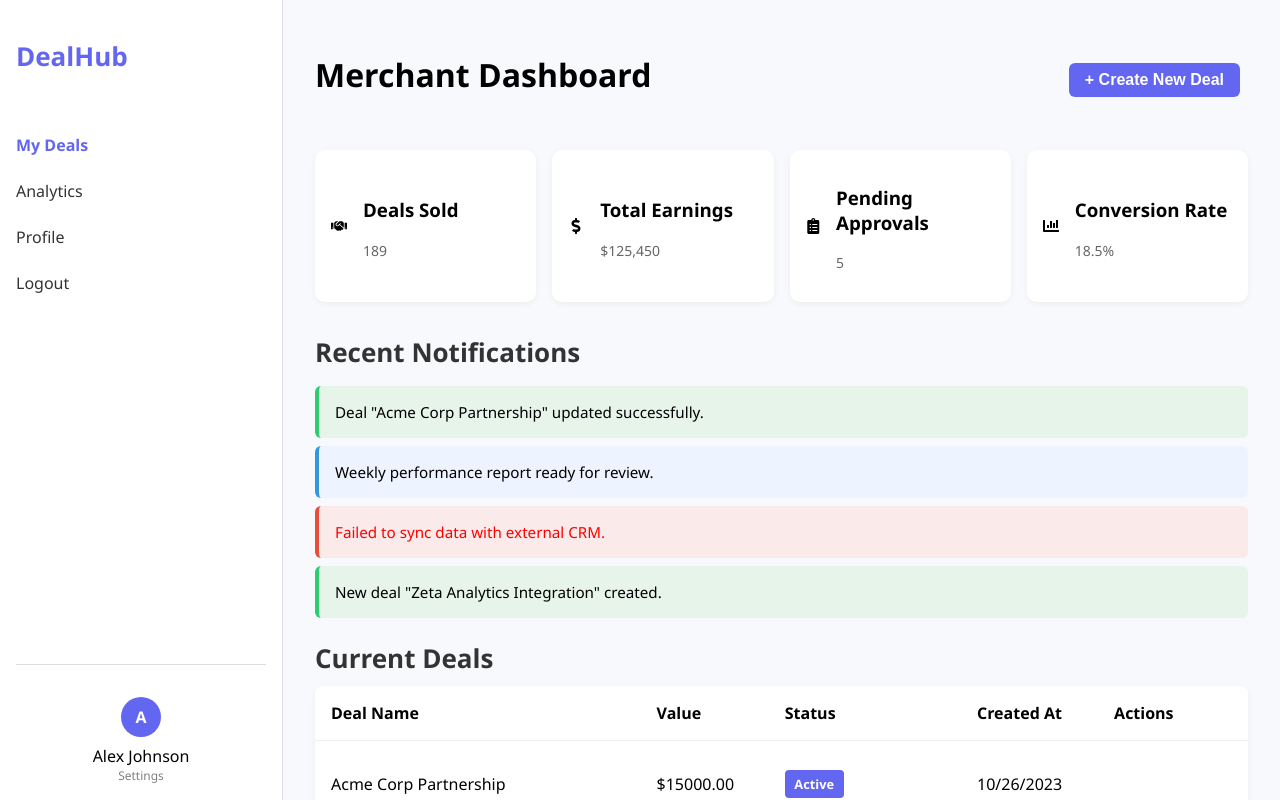
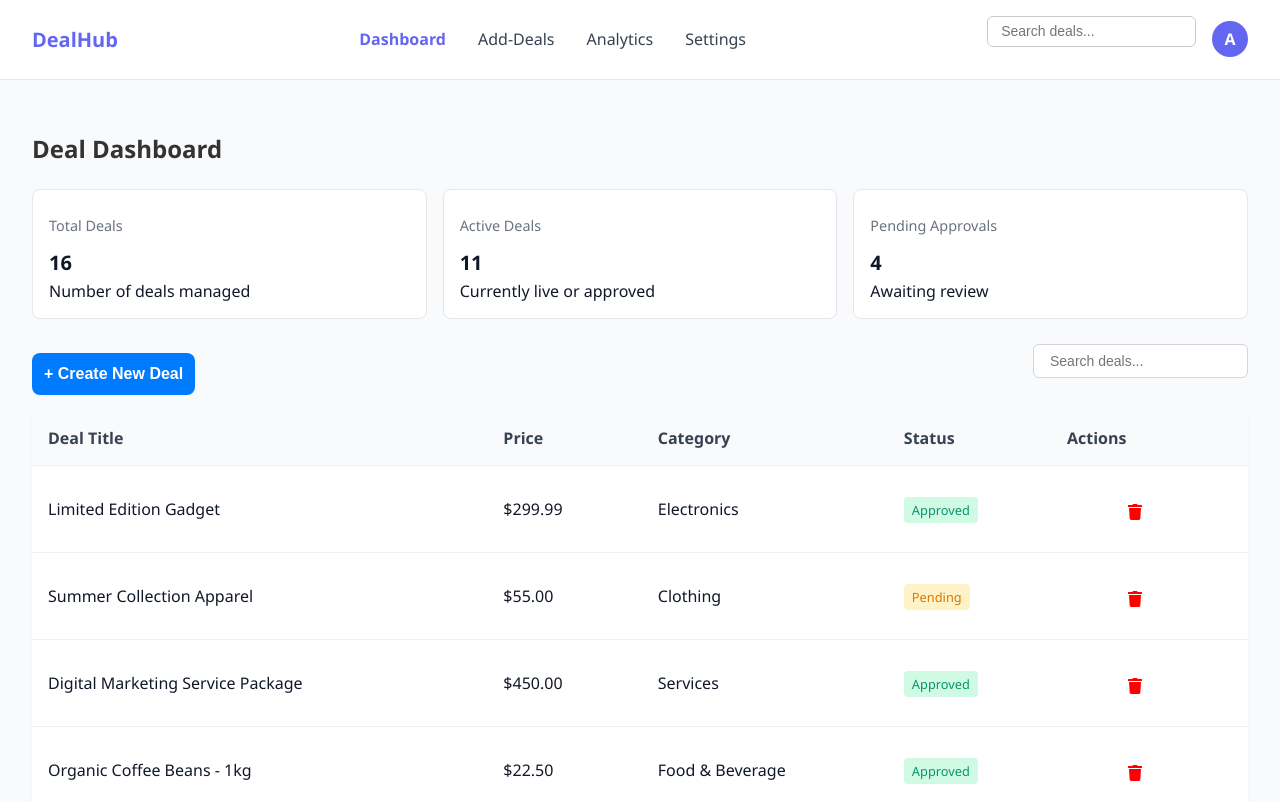
Before and after one commit to patelankeet2/Deal-Hub, a React (Create React App) app in the folder dealhub/: page /merchant-dashboard in a window 1280 px wide. Shown: the top 802 px of the page. Built offline with nearby package versions, Linux system fonts and the light colour scheme.

Commit message:
Updated Merchant Dashboard

```diff
--- a/dealhub/src/components/MerchantDashboard.css
+++ b/dealhub/src/components/MerchantDashboard.css
@@ -1,195 +1,180 @@
-/* src/components/MerchantDashboard.css */
-.merchant-dashboard {
-    display: flex;
+/* Base Layout */
+.merchant-container {
     font-family: 'Segoe UI', sans-serif;
-    height: 100vh;
-    background: #f8f9fc;
+    background: #f9fafb;
+    min-height: 100vh;
+    color: #111827;
   }
 
-  .sidebar {
-    width: 250px;
-    background: white;
-    border-right: 1px solid #ddd;
-    padding: 1rem;
+  .merchant-navbar {
     display: flex;
-    flex-direction: column;
     justify-content: space-between;
+    align-items: center;
+    padding: 1rem 2rem;
+    background: #fff;
+    border-bottom: 1px solid #e5e7eb;
   }
 
-  .sidebar-header h2 {
-    color: #6366f1;
-    margin-bottom: 2rem;
+  .merchant-logo {
+    font-size: 1.25rem;
+    font-weight: bold;
+    color:#6366f1
   }
 
-  .sidebar nav ul {
-    list-style: none;
-    padding: 0;
+  .merchant-nav-links a {
+    margin: 0 1rem;
+    color: #374151;
+    text-decoration: none;
   }
 
-  .sidebar nav li {
-    padding: 0.75rem 0;
-    color: #333;
-    cursor: pointer;
-  }
-
-  .sidebar nav li.active {
-    font-weight: bold;
+  .merchant-nav-links a.active {
     color: #6366f1;
-  }
-
-  .user-info {
-    margin-top: auto;
-    padding-top: 2rem;
-    border-top: 1px solid #ddd;
-    text-align: center;
-  }
-
-  .avatar {
-    width: 40px;
-    height: 40px;
-    border-radius: 50%;
-    background: #6366f1;
-    color: white;
-    display: flex;
-    align-items: center;
-    justify-content: center;
-    margin: 0 auto;
     font-weight: bold;
   }
 
-  .username {
-    margin-top: 0.5rem;
-  }
-
-  .settings {
-    font-size: 12px;
-    color: gray;
-  }
-
-  .dashboard-content {
-    flex: 1;
-    padding: 2rem;
-    overflow-y: auto;
-  }
-
-  .header {
-    display: flex;
-    justify-content: space-between;
-    align-items: center;
-  }
-
-  .create-btn {
-    background: #6366f1;
-    color: white;
-    border: none;
-    padding: 0.5rem 1rem;
-    border-radius: 6px;
-    cursor: pointer;
-    font-weight: bold;
-  }
-
-  .metrics {
-    display: flex;
-    gap: 1rem;
-    margin: 2rem 0;
-  }
-
-  .metric-card {
-    flex: 1;
-    background: white;
-    border-radius: 10px;
-    padding: 1rem;
-    box-shadow: 0 2px 6px rgba(0, 0, 0, 0.05);
+  .merchant-profile {
     display: flex;
     align-items: center;
     gap: 1rem;
   }
 
-  .notifications ul {
-    padding: 0;
-    list-style: none;
+  .merchant-profile input {
+    padding: 0.4rem 0.8rem;
+    border: 1px solid #ccc;
+    border-radius: 6px;
   }
 
-  .notifications li {
-    padding: 1rem;
-    border-radius: 6px;
-    margin: 0.5rem 0;
-    font-size: 0.95rem;
+  .profile-icon {
+    width: 36px;
+    height: 36px;
+    background: #6366f1;
+    color: white;
+    border-radius: 50%;
+    display: flex;
+    align-items: center;
+    justify-content: center;
+    font-weight: bold;
   }
 
-  .notifications .success {
-    background: #e6f4ea;
-    border-left: 4px solid #2ecc71;
+  /* Main Section */
+  .merchant-main {
+    padding: 2rem;
   }
 
-  .notifications .info {
-    background: #eef4ff;
-    border-left: 4px solid #3498db;
+  .page-title {
+    font-size: 1.5rem;
+    margin-bottom: 1.5rem;
   }
 
-  .notifications .error {
-    background: #fbeaea;
-    border-left: 4px solid #e74c3c;
+  /* Stats Cards */
+  .merchant-stats {
+    display: flex;
+    gap: 1rem;
+    margin-bottom: 1.5rem;
   }
 
-  .current-deals table {
+  .stat-card {
+    flex: 1;
+    background: #fff;
+    padding: 1rem;
+    border: 1px solid #e5e7eb;
+    border-radius: 8px;
+  }
+
+  .stat-card p {
+    color: #6b7280;
+    font-size: 0.9rem;
+  }
+
+  .stat-card h3 {
+    margin: 0.25rem 0;
+    font-size: 1.25rem;
+  }
+
+  /* Action Bar */
+  .action-bar {
+    display: flex;
+    justify-content: space-between;
+    align-items: center;
+    margin-bottom: 1rem;
+  }
+
+  .primary-btn {
+    background: #6366f1;
+    color: white;
+    border: none;
+    padding: 0.6rem 1rem;
+    border-radius: 6px;
+    font-weight: bold;
+    cursor: pointer;
+  }
+
+  .search-input {
+    padding: 0.5rem 1rem;
+    border: 1px solid #d1d5db;
+    border-radius: 6px;
+  }
+
+  /* Table */
+  .deals-table {
     width: 100%;
     border-collapse: collapse;
     background: white;
-    box-shadow: 0 2px 6px rgba(0, 0, 0, 0.05);
     border-radius: 8px;
     overflow: hidden;
+    box-shadow: 0 2px 4px rgba(0,0,0,0.05);
   }
 
-  .current-deals th,
-  .current-deals td {
+  .deals-table th,
+  .deals-table td {
     padding: 1rem;
+    border-bottom: 1px solid #f1f1f1;
     text-align: left;
-    border-bottom: 1px solid #eee;
   }
 
-  .badge {
-    padding: 0.3rem 0.6rem;
+  .deals-table th {
+    background: #f9fafb;
+    font-weight: 600;
+    color: #374151;
+  }
+
+  .status {
+    padding: 0.25rem 0.5rem;
     border-radius: 4px;
     font-size: 0.8rem;
-    color: white;
-    font-weight: bold;
-    display: inline-block;
+    font-weight: 500;
   }
 
-  .badge.active {
-    background-color: #6366f1;
+  .status.approved {
+    color: #059669;
+    background: #d1fae5;
   }
 
-  .badge.pending-approval {
-    background-color: #f39c12;
+  .status.pending {
+    color: #d97706;
+    background: #fef3c7;
   }
 
-  .badge.closed-won {
-    background-color: #2ecc71;
+  .status.rejected {
+    color: #b91c1c;
+    background: #fee2e2;
   }
 
-  .badge.closed-lost {
-    background-color: #e74c3c;
+  .deals-table button {
+    background: none;
+    border: none;
+    font-size: 1rem;
+    cursor: pointer;
+    margin-right: 0.5rem;
   }
 
-  .earnings-trend img {
-    max-width: 100%;
-    border-radius: 8px;
-    margin-top: 1rem;
+  .deals-table button.delete {
+    color: red;
   }
 
   .footer {
     text-align: center;
+    padding: 1rem;
+    font-size: 0.85rem;
     color: gray;
-    font-size: 0.85rem;
-    margin-top: 2rem;
   }
-
-  button {
-    background: none;
-    border: none;
-    cursor: pointer;
-    font-size: 1rem;
-    margin-right: 0.5rem;
-  }
--- a/dealhub/src/components/MerchantDashboard.js
+++ b/dealhub/src/components/MerchantDashboard.js
@@ -1,111 +1,82 @@
 import React from 'react';
 import './MerchantDashboard.css';
 import {
-  FaBell,
   FaChartBar,
   FaClipboardList,
   FaDollarSign,
   FaHandshake,
   FaEdit,
-  FaTrash,
+  FaTrash
 } from 'react-icons/fa';
+import { useNavigate } from 'react-router-dom';
 
 const MerchantDashboard = () => {
-  const handleEdit = (dealName) => alert(`Edit ${dealName}`);
-  const handleDelete = (dealName) => alert(`Delete ${dealName}`);
-
+  const navigate = useNavigate();
   const deals = [
-    { name: "Acme Corp Partnership", value: "$15000.00", status: "Active", date: "10/26/2023" },
-    { name: "Beta Solutions Consulting", value: "$8500.00", status: "Pending Approval", date: "11/1/2023" },
-    { name: "Gamma Innovations Project", value: "$22000.00", status: "Closed Won", date: "9/15/2023" },
-    { name: "Delta Services Renewal", value: "$5000.00", status: "Active", date: "10/5/2023" },
-    { name: "Epsilon Systems Implementation", value: "$35000.00", status: "Closed Lost", date: "8/20/2023" },
-    { name: "Zeta Analytics Integration", value: "$11000.00", status: "Active", date: "11/10/2023" },
-    { name: "Theta Enterprises Upgrade", value: "$7000.00", status: "Pending Approval", date: "11/15/2023" },
-    { name: "Iota Solutions Pilot", value: "$4000.00", status: "Active", date: "11/12/2023" },
-    { name: "Kappa Corp Consulting", value: "$9000.00", status: "Closed Won", date: "10/30/2023" },
-    { name: "Lambda Labs Partnership", value: "$18000.00", status: "Active", date: "11/25/2023" },
-    { name: "Mu Technologies Service", value: "$6000.00", status: "Pending Approval", date: "11/28/2023" },
-    { name: "Nu Systems Support", value: "$3000.00", status: "Active", date: "12/1/2023" },
+    { name: "Limited Edition Gadget", value: "$299.99", category: "Electronics", status: "Approved" },
+    { name: "Summer Collection Apparel", value: "$55.00", category: "Clothing", status: "Pending" },
+    { name: "Digital Marketing Service Package", value: "$450.00", category: "Services", status: "Approved" },
+    { name: "Organic Coffee Beans - 1kg", value: "$22.50", category: "Food & Beverage", status: "Approved" },
+    { name: "Winter Tire Installation Coupon", value: "$75.00", category: "Automotive", status: "Pending" },
+    { name: "Handcrafted Leather Wallet", value: "$89.00", category: "Accessories", status: "Approved" },
+    { name: "Cloud Storage Subscription - 1 Year", value: "$120.00", category: "Software", status: "Approved" },
+    { name: "Yoga Class Pass (10 Sessions)", value: "$150.00", category: "Fitness", status: "Approved" },
+    { name: "Weekend Getaway Package", value: "$350.00", category: "Travel", status: "Pending" },
+    { name: "Luxury Watch Sale", value: "$1200.00", category: "Accessories", status: "Approved" },
   ];
 
+  const handleEdit = (name) => alert(`Edit ${name}`);
+  const handleDelete = (name) => alert(`Delete ${name}`);
+
   return (
-    <div className="merchant-dashboard">
-      <aside className="sidebar">
-        <div className="sidebar-header">
-          <h2>DealHub</h2>
+    <div className="merchant-container">
+      <header className="merchant-navbar">
+        <div className="merchant-logo">DealHub</div>
+        <nav className="merchant-nav-links">
+          <a href="/merchant-dashboard" className="active">Dashboard</a>
+          <a href="/create-deal">Add-Deals</a>
+          <a href="/analytics">Analytics</a>
+          <a href="/settings">Settings</a>
+        </nav>
+        <div className="merchant-profile">
+          <input placeholder="Search deals..." />
+          <div className="profile-icon">A</div>
         </div>
-        <nav>
-          <ul>
-            <li className="active">My Deals</li>
-            <li>Analytics</li>
-            <li>Profile</li>
-            <li>Logout</li>
-          </ul>
-        </nav>
-        <div className="user-info">
-          <div className="avatar">A</div>
-          <div className="username">Alex Johnson</div>
-          <div className="settings">Settings</div>
+      </header>
+
+      <main className="merchant-main">
+        <h2 className="page-title">Deal Dashboard</h2>
+
+        <div className="merchant-stats">
+          <div className="stat-card">
+            <p>Total Deals</p>
+            <h3>16</h3>
+            <span>Number of deals managed</span>
           </div>
-      </aside>
-
-      <main className="dashboard-content">
-        <div className="header">
-          <h1>Merchant Dashboard</h1>
-          <button className="create-btn" onClick={() => alert('Create New Deal')}>+ Create New Deal</button>
+          <div className="stat-card">
+            <p>Active Deals</p>
+            <h3>11</h3>
+            <span>Currently live or approved</span>
           </div>
-
-        <div className="metrics">
-          <div className="metric-card">
-            <FaHandshake />
-            <div>
-              <h3>Deals Sold</h3>
-              <p>189</p>
-            </div>
-          </div>
-          <div className="metric-card">
-            <FaDollarSign />
-            <div>
-              <h3>Total Earnings</h3>
-              <p>$125,450</p>
-            </div>
-          </div>
-          <div className="metric-card">
-            <FaClipboardList />
-            <div>
-              <h3>Pending Approvals</h3>
-              <p>5</p>
-            </div>
-          </div>
-          <div className="metric-card">
-            <FaChartBar />
-            <div>
-              <h3>Conversion Rate</h3>
-              <p>18.5%</p>
-            </div>
+          <div className="stat-card">
+            <p>Pending Approvals</p>
+            <h3>4</h3>
+            <span>Awaiting review</span>
           </div>
         </div>
 
-        <section className="notifications">
-          <h2>Recent Notifications</h2>
-          <ul>
-            <li className="success">Deal "Acme Corp Partnership" updated successfully.</li>
-            <li className="info">Weekly performance report ready for review.</li>
-            <li className="error">Failed to sync data with external CRM.</li>
-            <li className="success">New deal "Zeta Analytics Integration" created.</li>
-          </ul>
-        </section>
+        <div className="action-bar">
+        <button className="create-deal" onClick={() => navigate('/create-deal')}>+ Create New Deal</button>
+          <input className="search-input" placeholder="Search deals..." />
+        </div>
 
-        <section className="current-deals">
-          <h2>Current Deals</h2>
-          <table>
+        <table className="deals-table">
           <thead>
             <tr>
-                <th>Deal Name</th>
-                <th>Value</th>
+              <th>Deal Title</th>
+              <th>Price</th>
+              <th>Category</th>
               <th>Status</th>
-                <th>Created At</th>
               <th>Actions</th>
             </tr>
           </thead>
@@ -114,32 +85,22 @@ const MerchantDashboard = () => {
               <tr key={index}>
                 <td>{deal.name}</td>
                 <td>{deal.value}</td>
+                <td>{deal.category}</td>
                 <td>
-                    <span className={`badge ${deal.status.toLowerCase().replace(' ', '-')}`}>
-                      {deal.status}
-                    </span>
+                  <span className={`status ${deal.status.toLowerCase()}`}>{deal.status}</span>
                 </td>
-                  <td>{deal.date}</td>
                 <td>
                   <button onClick={() => handleEdit(deal.name)}><FaEdit /></button>
-                    <button onClick={() => handleDelete(deal.name)}><FaTrash /></button>
+                  <button onClick={() => handleDelete(deal.name)} className="delete"><FaTrash /></button>
                 </td>
               </tr>
             ))}
           </tbody>
         </table>
-        </section>
-
-        <section className="earnings-trend">
-          <h2>Earnings Trend</h2>
-          <img
-            src="https://via.placeholder.com/600x300?text=Earnings+Trend+Chart"
-            alt="Earnings Chart"
-          />
-        </section>
-
-        <footer className="footer">© 2024 DealHub Co. All rights reserved.</footer>
       </main>
+      <footer className="footer">
+        <p>© 2024 DealHub Inc. All rights reserved.</p>
+      </footer>
     </div>
   );
 };
```
Lines whose indentation alone changed are shown as unchanged.
